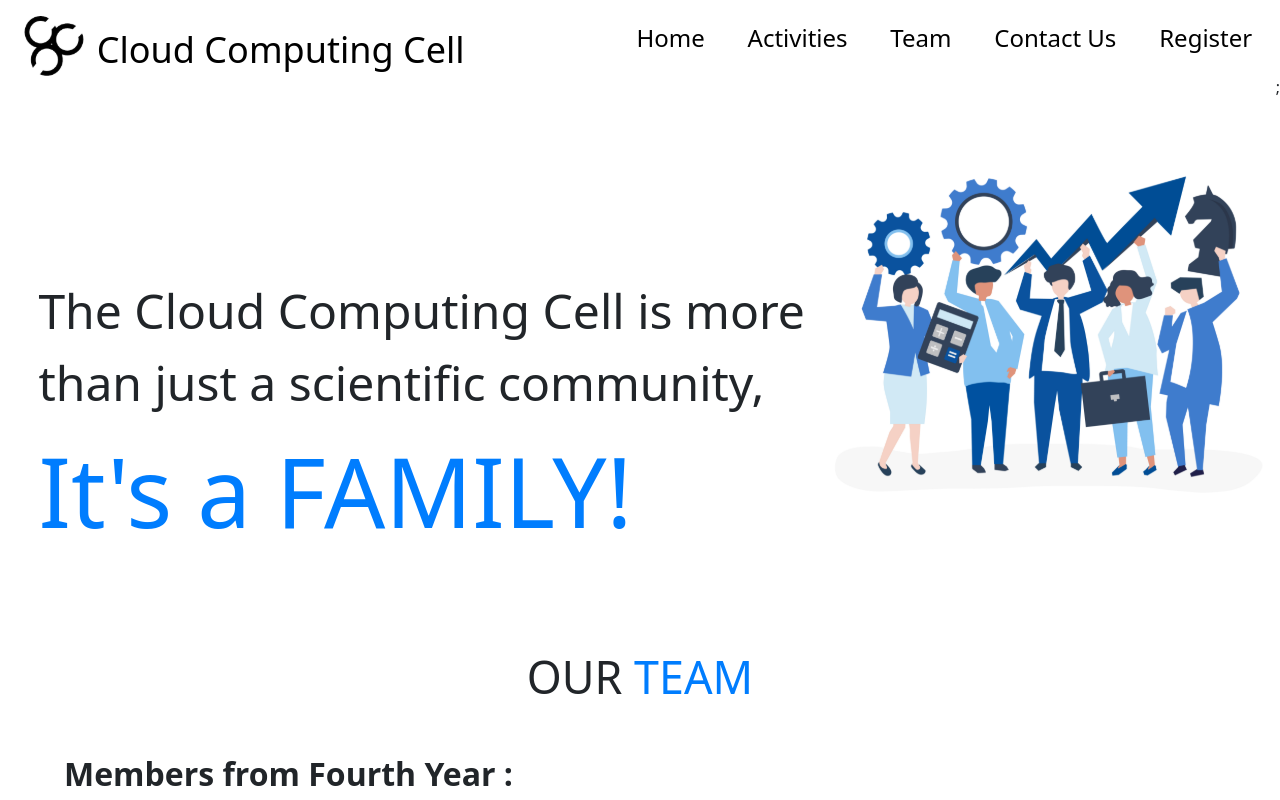
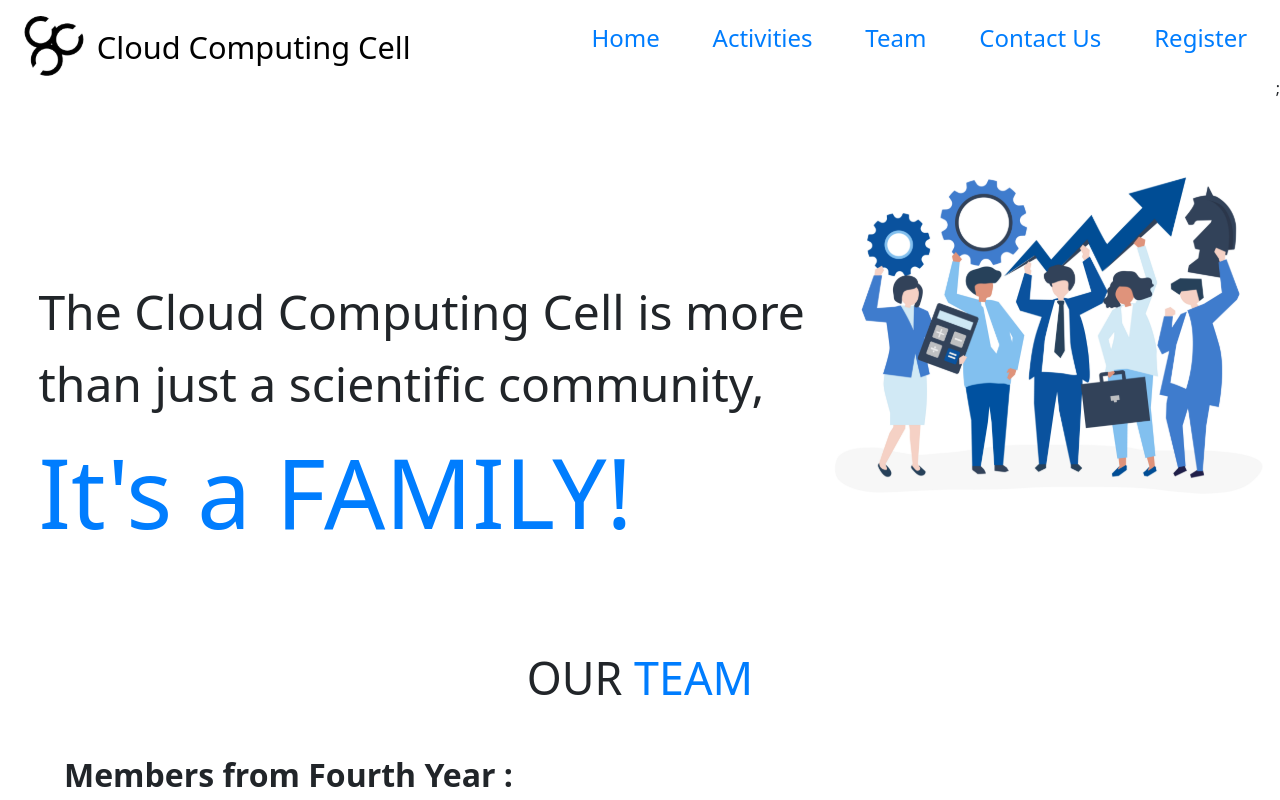
Before and after one commit to Rishabh2503/CCC-Website, a React (Create React App) app: page /Team in a window 1280 px wide. Shown: the top 800 px of the page. Built offline with nearby package versions, Linux system fonts and the light colour scheme.

Commit message:
Fixed navbar

```diff
--- a/src/Components/Components.css
+++ b/src/Components/Components.css
@@ -4,11 +4,24 @@ header {
   display: flex;
   justify-content: space-between;
   align-items: center;
-  height: 75px;
+  /* height: 75px; */
 }
 
+/* .nav-item{
+  color:#007dfe;
+  font-size: .9vw;
+}
+
+.nav-item:hover{
+  height: 8vw;
+  width: fit-content;
+  color:#fff;
+  background-color: #007dfe;
+
+} */
+
 .logo {
-  font-size: 30px;
+  font-size: 2vw;
   margin-left: 3vh;
   margin-top: 2vh;
   display: flex;
@@ -22,13 +35,19 @@ header .display-menu {
 }
 
 .menu {
-  padding: 0 15px;
+  padding: 0 20px;
   text-decoration: none;
   font-size: 3vh;
-  color: black;
+  color: #007dfe;
   margin-right: 1vw;
 }
 
+.menu:hover {
+  border-radius: 0.3vw;
+  box-shadow: 0px 4px 4px 0px rgba(0, 0, 0, 0.25);
+  color: #fff;
+  background-color: #007dfe;
+}
 #name {
   color: black;
   font-size: larger;
@@ -254,39 +273,38 @@ h2 {
   height: 20vw;
 }
 
-#foor_content{
+#foor_content {
   align-items: center;
   display: flex;
   flex-direction: column;
   justify-content: space-evenly;
 }
 
-
-#foot_logo{
+#foot_logo {
   align-items: center;
   margin-left: 15vw;
 }
 
-#foot_content div{
+#foot_content div {
   color: white;
 }
 
-#foot_head{
+#foot_head {
   font-size: 2vw;
   text-align: center;
 }
 
-#foot_tail{
+#foot_tail {
   text-align: center;
   font-size: 1.3vw;
   width: 35vw;
 }
-#foot-id{
+#foot-id {
   display: flex;
   flex-direction: row;
   justify-content: space-evenly;
 }
 
-.accounts img{
+.accounts img {
   height: 2vw;
 }
--- a/src/Components/Navbar.jsx
+++ b/src/Components/Navbar.jsx
@@ -21,23 +21,33 @@ const Navbar = () => {
         <span id="name">Cloud Computing Cell</span>
       </div>
       <div>
+        <span className="nav-item">
           <NavLink className="menu" to={"/"}>
             Home
           </NavLink>
+        </span>
+        <span className="nav-item">
           <NavLink className="menu" to={"/Activity"}>
             Activities
           </NavLink>
+        </span>
+        <span className="nav-item">
           <NavLink className="menu" to={"/Team"}>
             Team
           </NavLink>
+        </span>
+        <span className="nav-item">
           <NavLink className="menu">
             <span onClick={() => setPop(true)}>Contact Us</span>
             {pop && <NewModal closeModal={closePop} />}
           </NavLink>
+        </span>
+        <span className="nav-item">
           <NavLink className="menu">
             <span onClick={() => setShow(true)}>Register</span>
             {show && <MyModal closeModal={closeModal} />}
           </NavLink>
+        </span>
       </div>
     </header>
   );
```
Also changed, not shown: src/Components/MapContainer.jsx (deleted, +0 -21 lines). Lines whose indentation alone changed are shown as unchanged.
